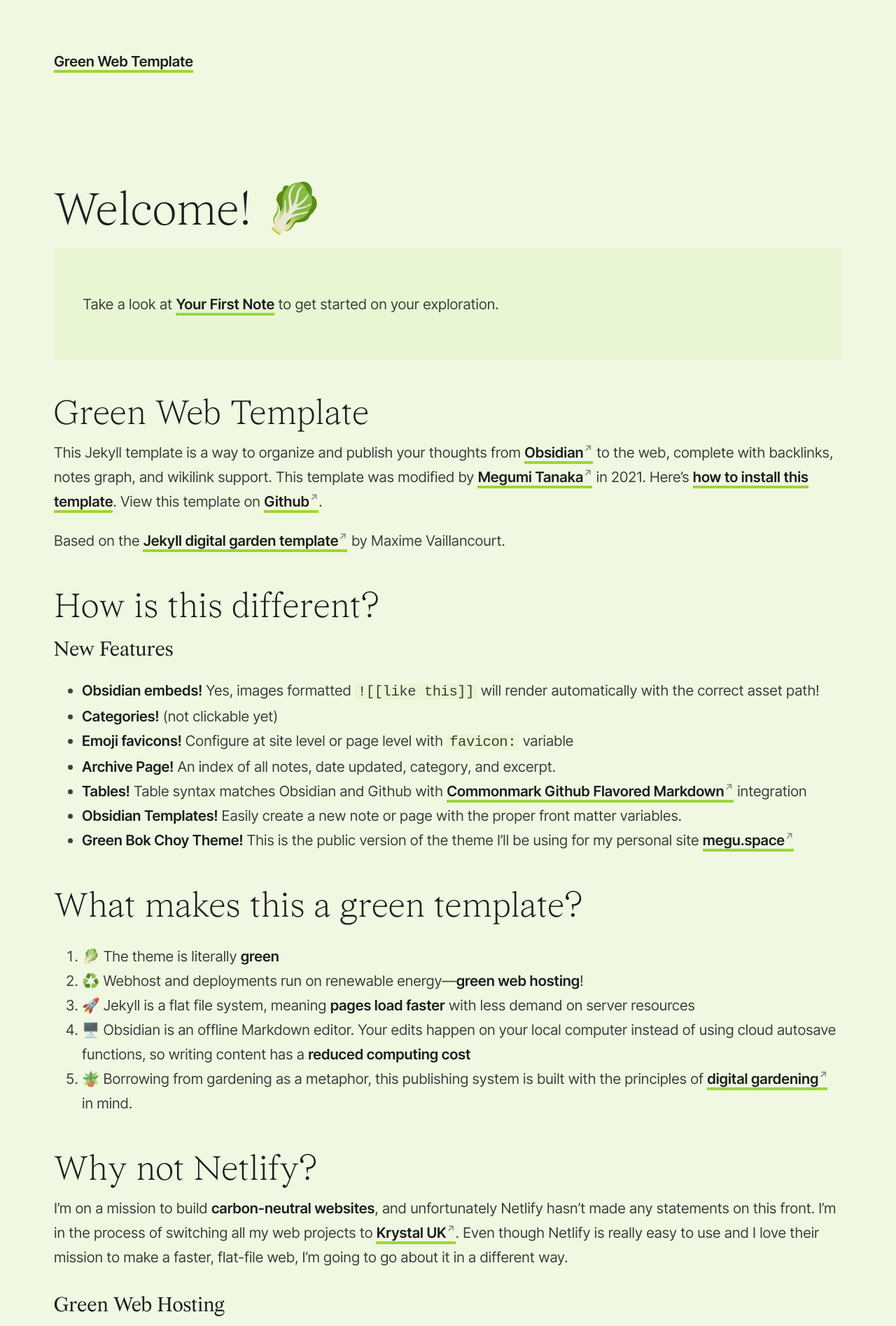
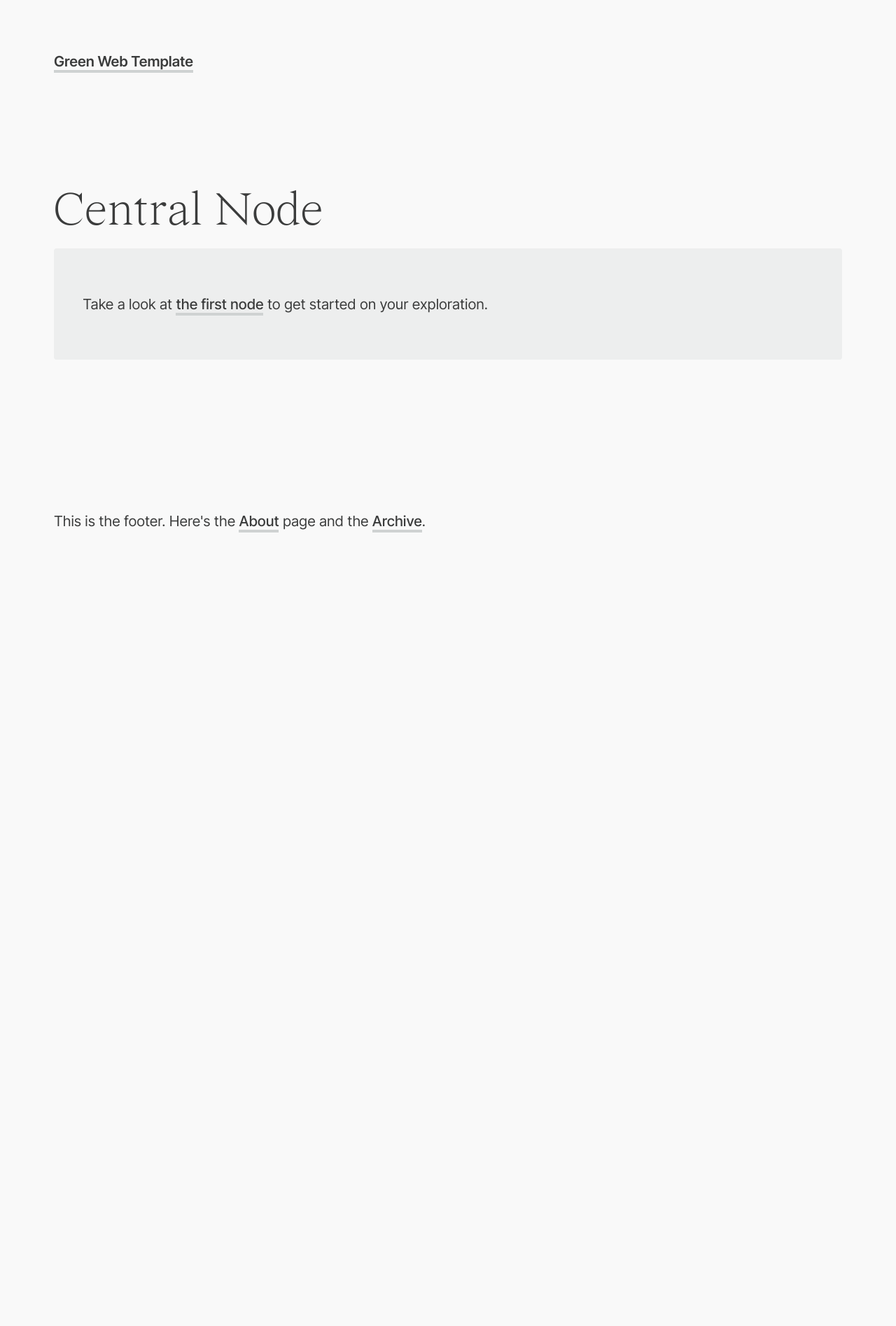
Before and after one commit to 84003/gray_garden, a Jekyll site: the page built from index.md, in a window 1280 px wide. Shown: the top 1895 px of the page at 70% size. Built offline with Jekyll 4.4.1, drawn with Linux system fonts in a browser that asks for light colours; Markdown is read by kramdown in place of the engine named in the settings; after the commit the page ends 900 px from its top, so only the background shows below that; some of the changed text lies outside the part shown.

Commit message:
Edited css

```diff
--- a/_pages/about.md
+++ b/_pages/about.md
@@ -4,7 +4,4 @@ title: About
 favicon:
 ---
 
-**Doing what I do best**—meticulously documenting everything.
-
-## Why?
-Mostly for my own reference, but also because I'm learning Jekyll as I edit this template. I'm doing this as a replacement for my previous [digital garden template](https://megu.space) which was based in Wordpress. Markdown and Obsidian help me gather knowledge and write better content, faster.
+Will update later.
--- a/assets/css/style.css
+++ b/assets/css/style.css
@@ -2,12 +2,12 @@
 
 /* Global Styles */
 :root {
-  --heading-color: rgb(29, 31, 32);
-  --text-color: rgba(29, 31, 32, .85);
-  --text-color-faded: rgb(29, 31, 32, 0.5);
-  --primary-color: rgb(156, 213, 56);
-  --background-color: rgba(156, 213, 56, .15);
-  --callout-background: rgba(156, 213, 56, .08);
+  --heading-color: #3B3C3C;
+  --text-color: #3B3C3C;
+  --text-color-faded: #B6B9B9;
+  --primary-color: #CFD2D2;
+  --background-color: #F9F9F9;
+  --callout-background: #EDEEEE;
   --primary-font: "Inter Variable", "Inter", -apple-system, BlinkMacSystemFont, Helvetica, Arial, sans-serif;
   --heading-font: "Wremena", "Times", "Times New Roman", serif;
   /* Set headings to large size by increasing :root em font size */
@@ -35,19 +35,19 @@ body {
   background-color: var(--background-color);
   font-family: var(--primary-font);
   color: var(--text-color);
-  max-width: 1750px;
+  max-width: 1250px;
   margin: 0 auto;
   padding: 4vh 6vw;
   overflow-x: hidden;
 }
 
 ::selection {
-  color: black;
+  color: var(--text-color);
   background: var(--primary-color);
 }
 
 ::-moz-selection {
-  color: black;
+  color: var(--text-color);
   background: var(--primary-color);
 }
 
@@ -222,7 +222,7 @@ table th, table td {
 /* Links */
 a {
   transition: all 300ms;
-  font-weight: 600;
+  font-weight: 500;
   color: var(--heading-color);
   border-bottom: 4px solid var(--primary-color);
   text-decoration: none;
--- a/index.md
+++ b/index.md
@@ -1,11 +1,9 @@
 ---
 layout: page
-title: Welcome! 🥬
+title: Central Node
 id: home
 ---
 
 <section class="callout">
-	Take a look at <a href="/your-first-note.html" class="internal-link">Your First Note</a> to get started on your exploration.
+	Take a look at <a href="/your-first-note.html" class="internal-link">the first node</a> to get started on your exploration.
 </section>
-
-{% include_relative README.md %}
```
Also changed, not shown: _notes/Process Documentation.md (added, +19 -0 lines), _notes/Test.md (deleted, +0 -2 lines), README.md.
